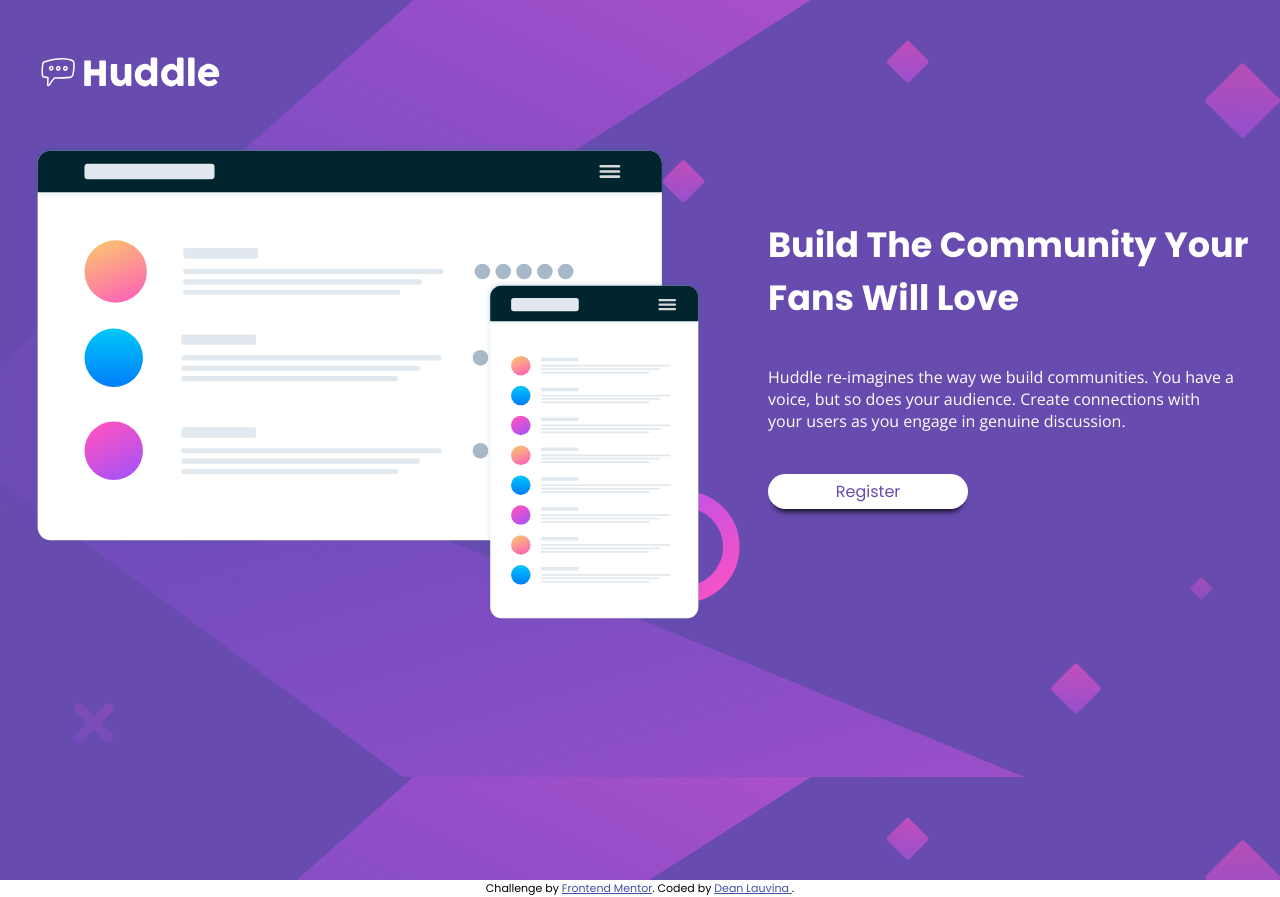
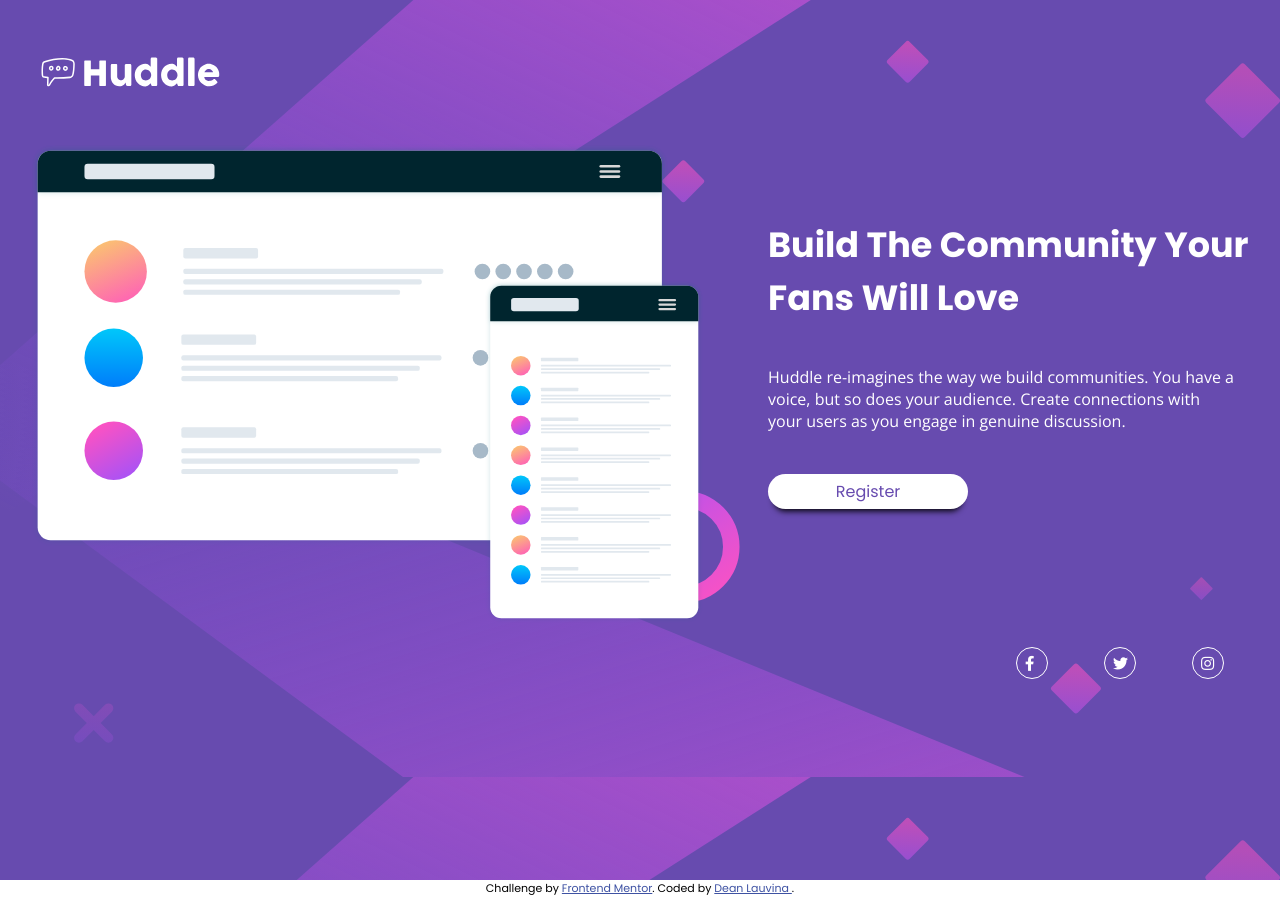
Before and after one commit to deanlauvina7/huddle-landing-page, a plain HTML site: page index.html in a window 1280 px wide. Drawn offline with nearby package versions, Linux system fonts and the light colour scheme.

Commit message:
Adjusting the styling for the media icons

```diff
--- a/index.html
+++ b/index.html
@@ -9,6 +9,9 @@
     <link rel="icon" type="image/png" sizes="32x32" href="./images/favicon-32x32.png">
     <link href="https://fonts.googleapis.com/css2?family=Poppins:wght@400;700&display=swap" rel="stylesheet">
     <link href="https://fonts.googleapis.com/css2?family=Open+Sans&display=swap" rel="stylesheet">
+    <link rel="stylesheet" href="https://use.fontawesome.com/releases/v5.15.1/css/all.css"
+      integrity="sha384-vp86vTRFVJgpjF9jiIGPEEqYqlDwgyBgEF109VFjmqGmIY/Y4HV4d3Gp2irVfcrp" crossorigin="anonymous">
+
 
 
     <title>Frontend Mentor | Huddle landing page with single introductory section</title>
@@ -45,9 +48,9 @@
       </div>
       <div>
         <ul class="social-icons">
-          <li><a href=""></a></li>
-          <li><a href=""></a></li>
-          <li><a href=""></a></li>
+          <li><a href=""><i class="fab fa-facebook-f media-icon"></i></a></li>
+          <li><a href=""><i class="fab fa-twitter media-icon"></i></a></li>
+          <li><a href=""><i class="fab fa-instagram media-icon"></i></a></li>
         </ul>
       </div>
     </main>
--- a/style.css
+++ b/style.css
@@ -76,6 +76,29 @@ main {
   height: 30rem;
 }
 
+.social-icons {
+  width: 25%;
+  height: 5rem;
+  font-size: 15px;
+  display: flex;
+  flex-direction: row;
+  justify-content: space-evenly;
+  list-style: none;
+  position: absolute;
+  right: 0;
+  color: white;
+}
+
+.media-icon {
+  height: 2rem;
+  width: 2rem;
+  margin-top: 1rem;
+  color: white;
+  border: 1px solid white;
+  border-radius: 50%;
+  padding: 8px 0 0 8px;
+}
+
 /* MEDIA QUERIES  */
 @media screen and (max-width: 375px) {
   main {
@@ -106,6 +129,4 @@ main {
     justify-content: space-evenly;
     color: white;
   }
-
-
 }
```
